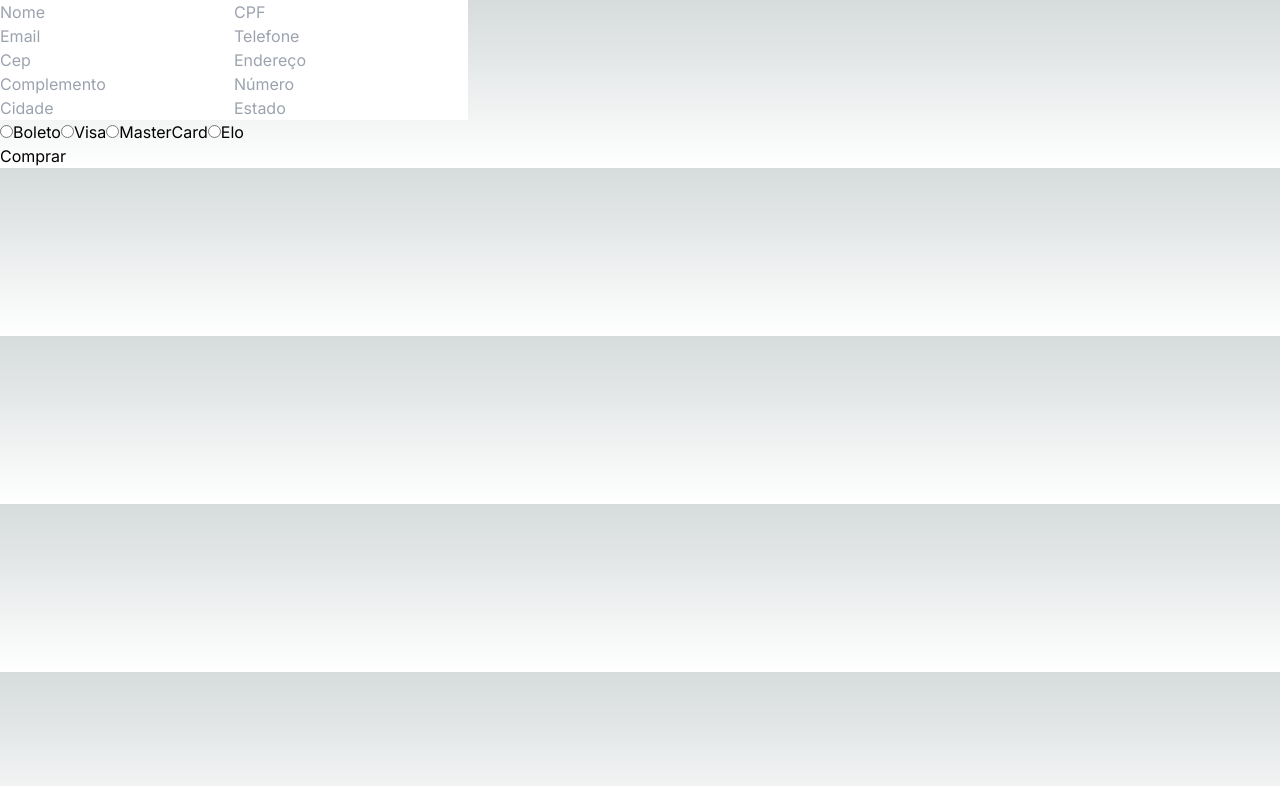
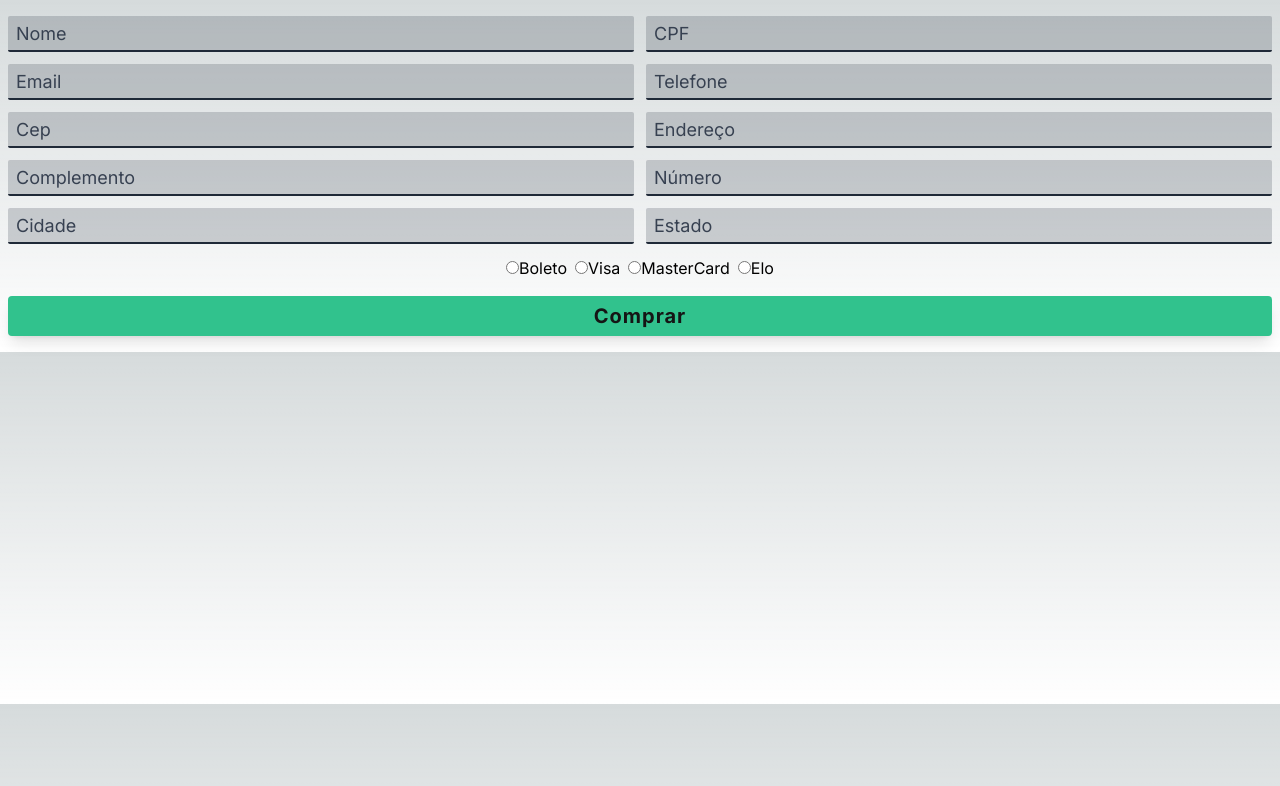
Before and after one commit to vitorGaia/online-store, a Next.js app: page /components/FormCheckout in a window 1280 px wide. Shown: the top 786 px of the page. Built offline with nearby package versions, Linux system fonts and the light colour scheme.

Commit message:
feat: finaliza estilo da pagina de checkout.

```diff
--- a/src/app/components/CategoriesList/page.js
+++ b/src/app/components/CategoriesList/page.js
@@ -27,7 +27,7 @@ function CategoriesList() {
         type="button"
         value={category.id}
         onClick={ (e) => handleActiveSearch('category', e.target.value) }
-        className="text-lg font-medium tracking-wide h-9"
+        className="text-lg font-normal tracking-wide text-gray-400 h-9 rounded-sm"
       >
       {category.name}
       </button>
@@ -35,7 +35,7 @@ function CategoriesList() {
   ));
 
   return (
-    <div className={`${activeSearch ? 'flex flex-col' : 'hidden'} divide-y-2 divide-accentM w-11/12`}>
+    <div className={`${activeSearch ? 'flex flex-col' : 'hidden'} divide-y-2 divide-gray-800 w-5/6`}>
       {mapCategories}
     </div>
   );
--- a/src/app/components/FormCheckout/page.js
+++ b/src/app/components/FormCheckout/page.js
@@ -1,35 +1,75 @@
 import React from 'react';
 
-function FormCheckout(props) {
+function FormCheckout() {
   return (
-    <form>
-      <div>
-        <input type='text' placeholder='Nome' />
-        <input type='text' placeholder='CPF' />
+    <form className='flex flex-col items-center justify-center gap-3 px-2 py-4'>
+      <div className='flex w-full gap-3'>
+        <input
+          type='text'
+          placeholder='Nome'
+          className='w-2/4 bg-gray-800 bg-opacity-20 border-b-2 border-gray-800 font-normal text-lg px-2 h-9 placeholder:text-gray-700 rounded-sm'
+        />
+        <input
+          type='text'
+          placeholder='CPF'
+          className='w-2/4 bg-gray-800 bg-opacity-20 border-b-2 border-gray-800 font-normal text-lg px-2 h-9 placeholder:text-gray-700 rounded-sm'
+        />
       </div>
-      <div>
-        <input type='email' placeholder='Email' />
-        <input type='text' placeholder='Telefone' />
+      <div className='flex w-full gap-3'>
+        <input
+          type='email'
+          className='w-2/4 bg-gray-800 bg-opacity-20 border-b-2 border-gray-800 font-normal text-lg px-2 h-9 placeholder:text-gray-700 rounded-sm'
+          placeholder='Email'
+        />
+        <input
+          type='text'
+          className='w-2/4 bg-gray-800 bg-opacity-20 border-b-2 border-gray-800 font-normal text-lg px-2 h-9 placeholder:text-gray-700 rounded-sm'
+          placeholder='Telefone'
+        />
       </div>
-      <div>
-        <input type='text' placeholder='Cep' />
-        <input type='text' placeholder='Endereço' />
+      <div className='flex w-full gap-3'>
+        <input
+          type='text'
+          className='w-2/4 bg-gray-800 bg-opacity-20 border-b-2 border-gray-800 font-normal text-lg px-2 h-9 placeholder:text-gray-700 rounded-sm'
+          placeholder='Cep'
+        />
+        <input
+          type='text'
+          className='w-2/4 bg-gray-800 bg-opacity-20 border-b-2 border-gray-800 font-normal text-lg px-2 h-9 placeholder:text-gray-700 rounded-sm'
+          placeholder='Endereço'
+        />
       </div>
-      <div>
-        <input type='text' placeholder='Complemento' />
-        <input type='text' placeholder='Número' />
+      <div className='flex w-full gap-3'>
+        <input
+          type='text'
+          className='w-2/4 bg-gray-800 bg-opacity-20 border-b-2 border-gray-800 font-normal text-lg px-2 h-9 placeholder:text-gray-700 rounded-sm'
+          placeholder='Complemento'
+        />
+        <input
+          type='text'
+          className='w-2/4 bg-gray-800 bg-opacity-20 border-b-2 border-gray-800 font-normal text-lg px-2 h-9 placeholder:text-gray-700 rounded-sm'
+          placeholder='Número'
+        />
       </div>
-      <div>
-        <input type='text' placeholder='Cidade' />
-        <input type='text' placeholder='Estado' />
+      <div className='flex w-full gap-3'>
+        <input
+          type='text'
+          className='w-2/4 bg-gray-800 bg-opacity-20 border-b-2 border-gray-800 font-normal text-lg px-2 h-9 placeholder:text-gray-700 rounded-sm'
+          placeholder='Cidade'
+        />
+        <input
+          type='text'
+          className='w-2/4 bg-gray-800 bg-opacity-20 border-b-2 border-gray-800 font-normal text-lg px-2 h-9 placeholder:text-gray-700 rounded-sm'
+          placeholder='Estado'
+        />
       </div>
-      <div>
+      <div className='flex gap-2'>
         <label><input type='radio' />Boleto</label>
         <label><input type='radio' />Visa</label>
         <label><input type='radio' />MasterCard</label>
         <label><input type='radio' />Elo</label>
       </div>
-      <button type='submit'>Comprar</button>
+      <button type='submit' className='bg-accent tracking-wider font-bold text-xl text-base w-full h-10 mt-1 py-0.5 leading-4 rounded shadow-lg px-1'>Comprar</button>
     </form>
   );
 }
--- a/src/app/components/Header/page.js
+++ b/src/app/components/Header/page.js
@@ -17,21 +17,22 @@ function Header() {
 
   return (
     <div
-      className="fixed flex top-0 left-0 w-full bg-accent h-14 p-2 px-5 items-center justify-between shadow-sm rounded-md"
+      className="fixed flex top-0 left-0 w-full backdrop-blur-3xl h-14 p-2 px-5 items-center justify-between shadow-sm rounded-sm z-10"
     >
-      <div className="flex justify-center align-middle gap-2">
+      <div className="flex justify-center align-middle gap-3">
         <input
           type="text"
           placeholder="Pesquisa"
           onChange={ (e) => setHeaderQueryInput(e.target.value) }
-          className={`${activeSearch ? '' : 'hidden'} w-52 bg-transparent border-2 border-accentM font-normal text-lg px-2 rounded-2xl h-9`}
+          className={`${activeSearch ? '' : 'hidden'} w-52 bg-gray-800 bg-opacity-20 border-b-2 border-gray-800 font-normal text-lg px-2 h-9 placeholder:text-gray-700 rounded-sm`}
         />
 
         <button onClick={ () => handleActiveSearch('header') }>
-          <BiSearchAlt className="text-3xl font-black text-accentM" />
+          <BiSearchAlt className="text-3xl text-gray-300" />
         </button>
       </div>
 
+      <Link href='/'>
         <Image
           src={ logo }
           alt='Front end online store logo'
@@ -39,10 +40,11 @@ function Header() {
           height='auto'
           className={`${activeSearch ? 'hidden' : ''} w-28`}
         />
+      </Link>
 
       <Link href='/pages/ShoppingCart' className="flex justify-center align-middle">
-        <BiCart className="text-3xl font-bold text-accentM" />
-        <span className="text-accentM font-medium text-xs">{countProducts}</span>
+        <BiCart className="text-3xl text-gray-300" />
+        <span className="font-semibold text-xs text-accent">{countProducts}</span>
       </Link>
     </div>
   );
--- a/src/app/components/ProductCard/page.js
+++ b/src/app/components/ProductCard/page.js
@@ -5,7 +5,7 @@ import React from 'react';
 
 function ProductCard({ product }) {
   return (
-    <div key={product.id} className='flex-col justify-center align-middle w-2/4 h-64 p-2'>
+    <div key={product.id} className='flex flex-col justify-between w-36 h-60 p-2 text-gray-300 bg-gray-700 bg-opacity-20 rounded-sm'>
       <Link href={`/pages/${product.id}`}>
         <Image
           src={product.thumbnail}
@@ -14,20 +14,20 @@ function ProductCard({ product }) {
           height={150}
           placeholder="blur"
           blurDataURL={product.thumbnail}
-          className='w-screen rounded'
+          className='w-full rounded'
         />
         <div className='h-6 mt-1 overflow-hidden'>
-          <p className={`${product.shipping.free_shipping && 'text-accentM'} text-sm font-semibold truncate`}>
+          <p className={`${product.shipping.free_shipping && 'text-green-200'} text-sm font-semibold truncate`}>
             {product.title}
           </p>
         </div>
       </Link>
       <p className='text-sm font-medium'>
-        {`Estq.${product.available_quantity} R$${product.price.toFixed(2)}`}
+        {`Valor R$${product.price.toFixed(2)}`}
       </p>
       <button
         onClick={() => setProductToLocalStorage(product)}
-        className='bg-accent tracking-wide font-bold text-sm w-full h-10 mt-1 py-0.5 leading-4 rounded shadow-md px-1'
+        className='bg-accent tracking-wide font-bold text-sm text-base w-full h-10 mt-1 py-0.5 leading-4 rounded shadow-md px-1'
       >
         Adicionar ao Carrinho
       </button>
--- a/src/app/page.js
+++ b/src/app/page.js
@@ -13,15 +13,15 @@ export default function Home() {
   const mapHomeProducts = homeProducts && homeProducts.map((product) => ProductCard({ product }));
 
   return (
-    <section className="bg-base flex flex-col w-screen min-h-screen text-fontM">
+    <section className="bg-base flex flex-col w-screen min-h-screen text-gray-300">
       <Header />
 
-      <main className="flex flex-wrap justify-center pt-16 px-1">
+      <main className="flex flex-wrap justify-center pt-20 px-2 gap-4">
         <CategoriesList />
 
-        {!homeProducts && (<h3 className="text-center text-2xl font-medium pt-36">Digite algum termo de pesquisa ou escolha uma categoria.</h3>)}
+        {!homeProducts && (<h3 className="text-center text-2xl font-medium pt-48 text-gray-300 pb-20">Digite algum termo de pesquisa ou escolha uma categoria :)</h3>)}
 
-        {(homeProducts && homeProducts.length === 0) && (<h3 className="text-center text-2xl font-medium pt-36">Nenhum produto foi encontrado.</h3>)}
+        {(homeProducts && homeProducts.length === 0) && (<h3 className="text-center text-2xl font-medium pt-48 pb-20 text-gray-300">Nenhum produto foi encontrado ;(</h3>)}
 
         {(homeProducts && homeProducts.length !== 0) && mapHomeProducts}
       </main>
--- a/src/app/pages/ShoppingCart/page.js
+++ b/src/app/pages/ShoppingCart/page.js
@@ -30,10 +30,10 @@ export default function ShoppingCart() {
 
   const renderProducts = uniqueArray.map((product) => (
     <div
-      className="flex py-2 gap-1"
+      className="flex p-2 gap-1 bg-gray-700 bg-opacity-20 z-0 relative rounded-sm"
       key={`shoppingCart${product.id}`}
     >
-      <button onClick={ () => removeAllProductToCart(product.id)}>
+      <button onClick={ () => removeAllProductToCart(product.id)} className="absolute top-3 left-3 text-red-400">
         <BiXCircle />
       </button>
       <Image
@@ -64,18 +64,18 @@ export default function ShoppingCart() {
   ));
 
   return (
-    <section className="bg-base w-screen min-h-screen text-fontM">
+    <section className="bg-base w-screen min-h-screen text-gray-300">
       <Header />
-      <main className="flex flex-wrap justify-center pt-16 gap-1 p-2">
-        <h2 className="text-2xl font-semibold text-accentM">Carrinho de Compras</h2>
+      <main className="flex flex-wrap justify-center pt-16 gap-3 p-2">
+        <h2 className="text-2xl font-medium">Carrinho de Compras</h2>
         {shoppingCart.length === 0 && (<h3>Seu carrinho está vazio</h3>)}
         {shoppingCart.length !== 0 && renderProducts}
-        <h2 className="p-2 m-2 text-accent text-center font-semibold text-2xl">
+        <h2 className="p-2 m-2 text-center font-semibold text-2xl">
           { `Valor total. R$${countTotalPrice.toFixed(2)}` }
         </h2>
         <Link
           href='/pages/Checkout'
-          className="bg-accent text-fontM text-center font-semibold text-lg p-2 rounded-md shadow-sm w-full"
+          className="bg-accent text-center text-base font-semibold text-lg p-2 rounded-md shadow-sm w-full"
         >
           Finalizar Compra
         </Link>
--- a/tailwind.config.js
+++ b/tailwind.config.js
@@ -13,9 +13,8 @@ module.exports = {
           'conic-gradient(from 180deg at 50% 50%, var(--tw-gradient-stops))',
       },
       colors: {
-        accent: '#EB455F',
-        accentM: '#46C2CB',
-        base: '#0F0E0E',
+        accent: '#31C28D',
+        base: '#151515',
         fontM: '#F5EEDC',
       },
       fontFamily: {
```
Also changed, not shown: src/app/components/FormProductAvaliation/page.js (+14 -14 lines), src/app/pages/Checkout/page.js (+18 -14 lines), src/app/pages/[productId]/page.js (+7 -7 lines). Lines whose indentation alone changed are shown as unchanged.
